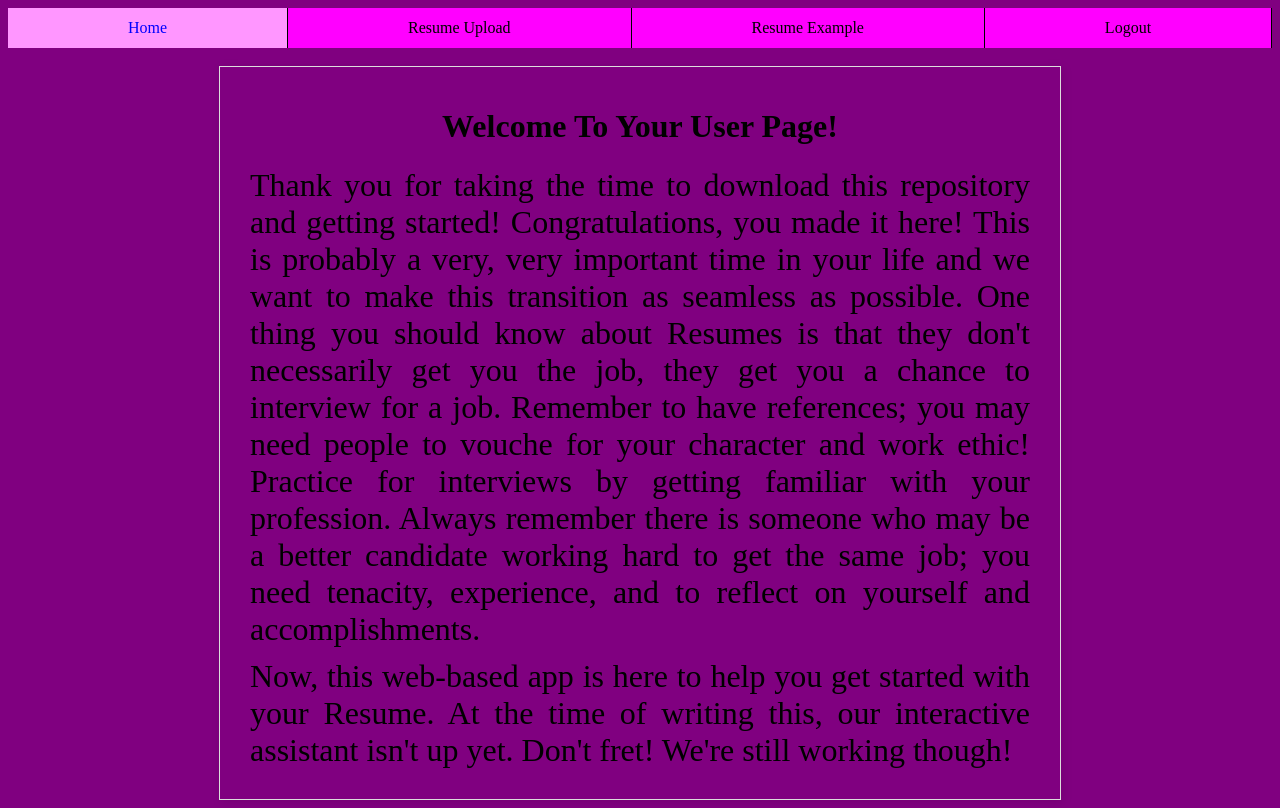
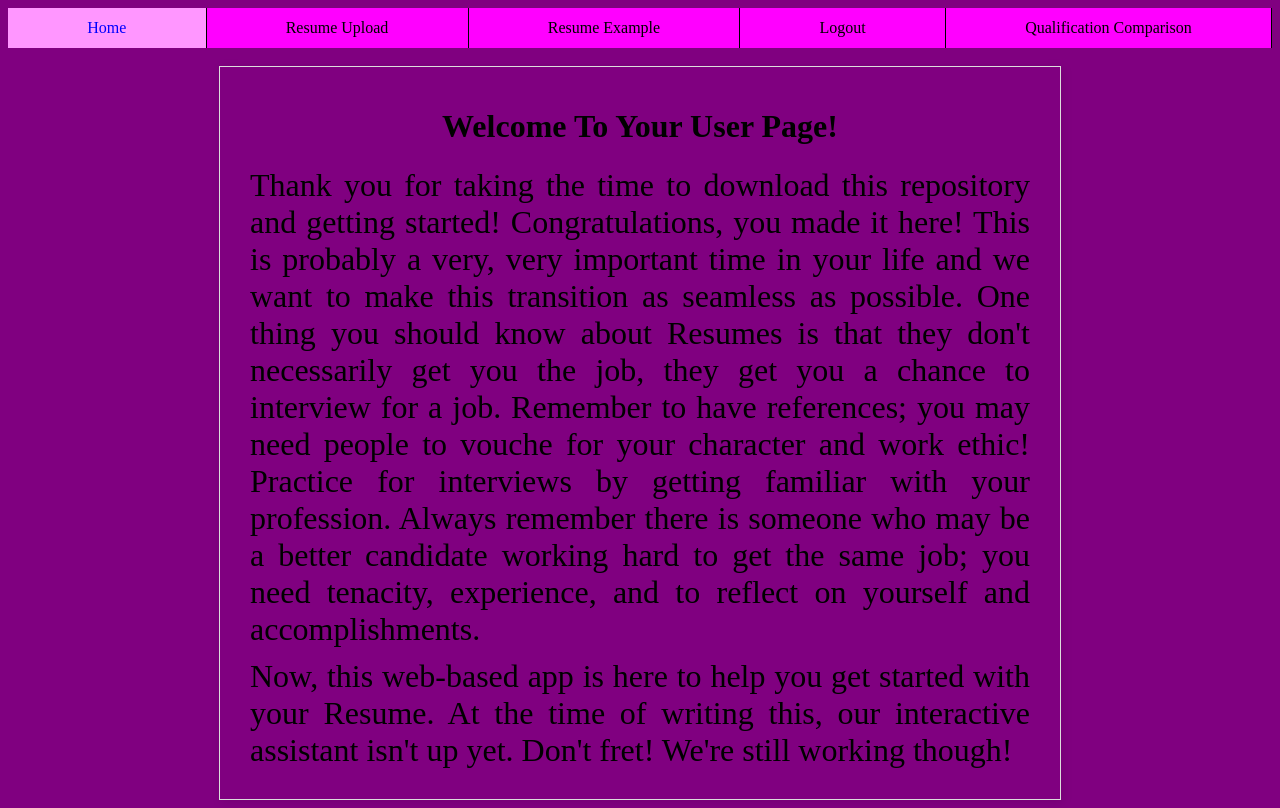
Before and after one commit to xll755/ResumeMASTER, a PHP site: page /www/uHome.php in a window 1280 px wide. Run offline with PHP 8.4, Linux system fonts and the light colour scheme.

Commit message:
Update uHome.php added tab for qualification.

```diff
--- a/www/uHome.php
+++ b/www/uHome.php
@@ -24,7 +24,8 @@ session_start();
 	 w3schools
 
 	Nice to do if time permits:
-		Implement interactive assistant
+		Fill white space of Page so it isn't empty
+		Implement interactive assistant to fill whitespace
 -->
 
 <html>
@@ -93,6 +94,7 @@ session_start();
                 <li><a href="resumePage.php">Resume Upload</a></li>	<!-- # are dummy links, replace w/ actual links -->
 				<li><a href="resume_example.php">Resume Example</a></li>   <!-- Active tab and "web location" -->
                 <li><a href="logout.php">Logout</a></li>
+				<li><a href="comparisonF.php">Qualification Comparison</a></li>
             </ul>
         </nav>
     </div>
```
